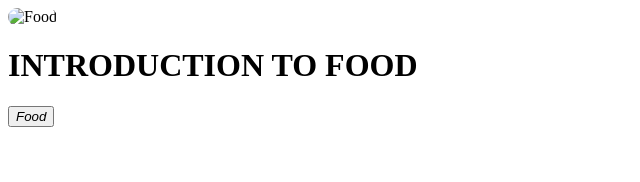
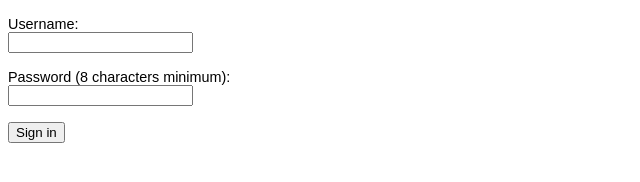
Before and after one commit to Kotoka/Code, a plain HTML site: page index.html in a window 1280 px wide. Shown: the whole page, without its empty margins (0-640 px from the left). Drawn offline with Linux system fonts and the light colour scheme.

Commit message:
Add files via upload
Sign-up

```diff
--- a/index.html
+++ b/index.html
@@ -6,19 +6,31 @@
     <meta name="viewport" content="width=device-width, initial-scale=1.0">
     <title>Document</title>
     <style>
-        img{
-            width: 500px;
-        border-radius: 50px;
+        label {
+    display: block;
+    font: .9rem 'Fira Sans', sans-serif;
+}
 
-        }
+input[type='submit'],
+label {
+    margin-top: 1rem;
+}
+
     </style>
 </head>
 <body>
-    <img src="images/GG.jpg" alt="Food ">
-<h1>INTRODUCTION TO FOOD</h1>
-<button onclick="variety()"><em>Food</em></button>
-<p id="food-el"></p>
+    <div>
+        <label for="username">Username:</label>
+        <input type="text" id="username" name="username">
+    </div>
 
-    <script src="index.js"></script>
+    <div>
+        <label for="pass">Password (8 characters minimum):</label>
+        <input type="password" id="pass" name="password"
+               minlength="8" required>
+    </div>
+
+    <input type="submit" value="Sign in">
+
 </body>
 </html>
```
